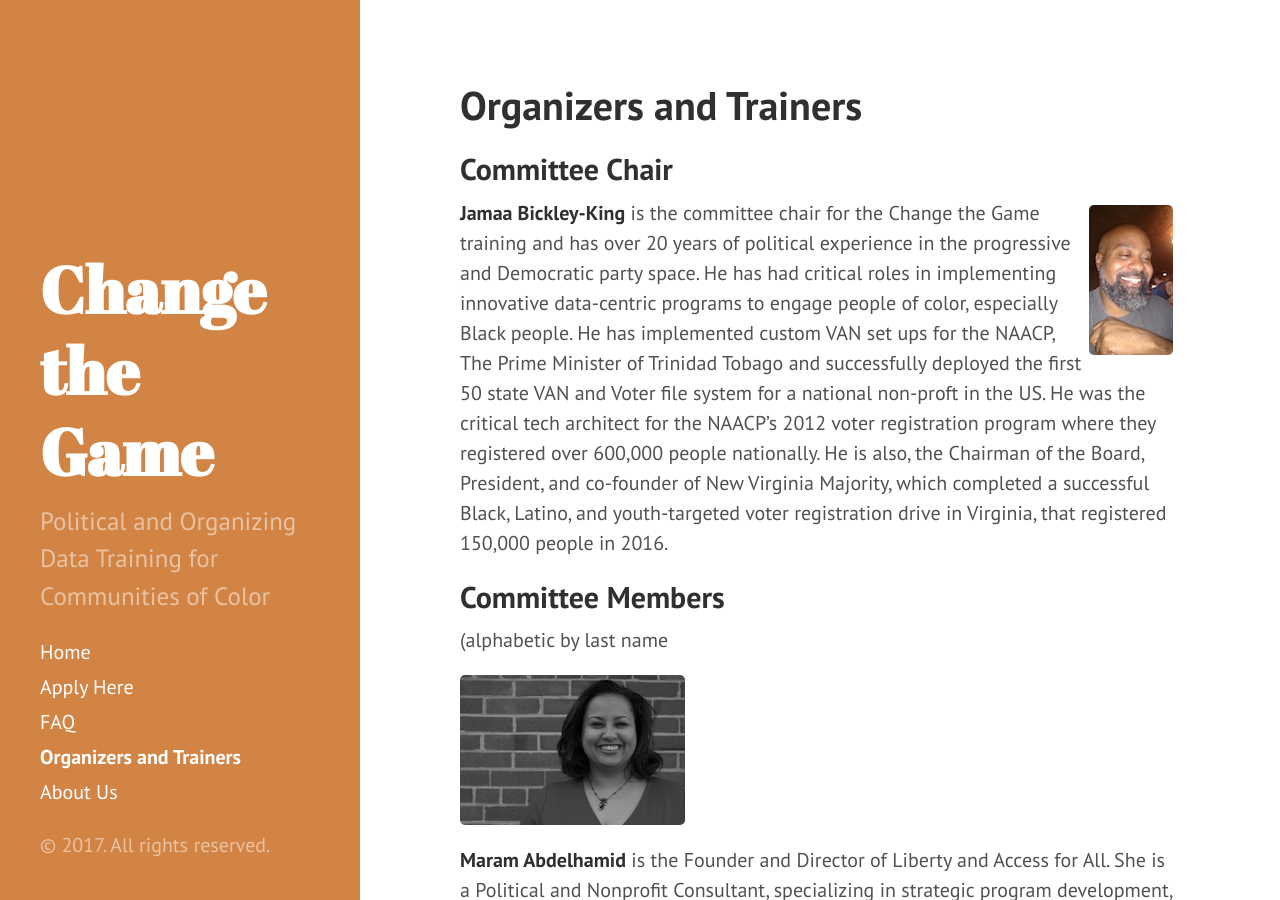
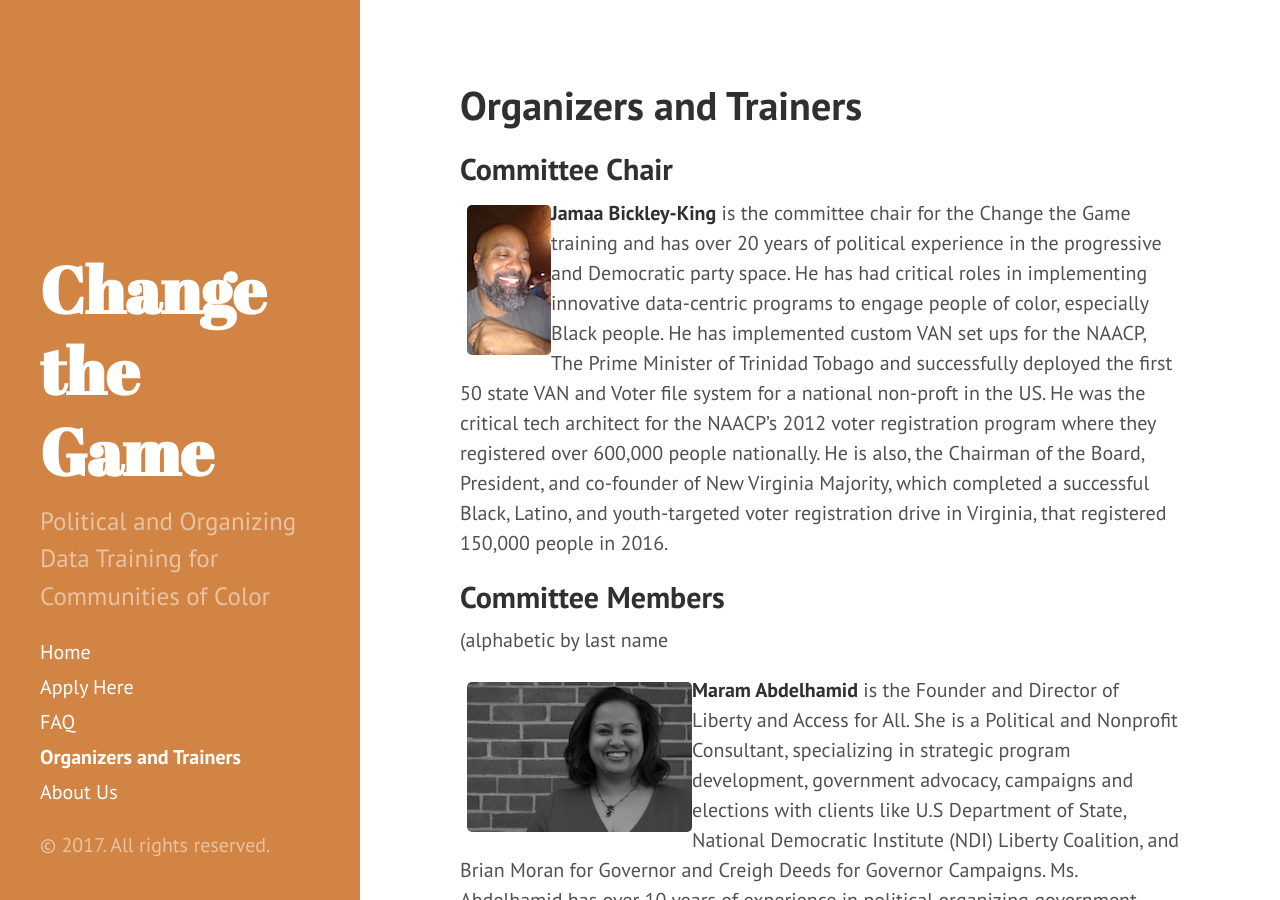
Before and after one commit to anniejw6/changethegame_site, a Jekyll site: the page built from trainers.md, in a window 1280 px wide and 900 px high. Built offline with Jekyll 4.4.1, drawn with Linux system fonts in a browser that asks for light colours.

Commit message:
Update trainers.md

```diff
--- a/trainers.md
+++ b/trainers.md
@@ -4,41 +4,41 @@ title: Organizers and Trainers
 ---
 ## **Committee Chair**
 
-![Jamaa Bickley-King]({{ site.url }}/public/Jamaa.jpg){:style="float: right;margin-right: 7px;margin-top: 7px;"}
+![Jamaa Bickley-King]({{ site.url }}/public/Jamaa.jpg){:style="float: left;margin-left: 7px;margin-top: 7px;"}
 **Jamaa Bickley-King** is the committee chair for the Change the Game training and has over 20 years of political experience in the progressive and Democratic party space. He has had critical roles in implementing innovative data-centric programs to engage people of color, especially Black people. He has implemented custom VAN set ups for the NAACP, The Prime Minister of Trinidad Tobago and successfully deployed the first 50 state VAN and Voter file system for a national non-proft in the US. He was the critical tech architect for the NAACP's 2012 voter registration program where they registered over 600,000 people nationally. He is also, the Chairman of the Board, President, and co-founder of New Virginia Majority, which completed a successful Black, Latino, and youth-targeted voter registration drive in Virginia, that registered 150,000 people in 2016.
 
 ## **Committee Members**
 
 (alphabetic by last name
 
-![Maram Abdelhamid]({{ site.url }}/public/Maram.jpg)
+![Maram Abdelhamid]({{ site.url }}/public/Maram.jpg){:style="float: left;margin-left: 7px;margin-top: 7px;"}
 **Maram Abdelhamid** is the Founder and Director of Liberty and Access for All. She is a Political and Nonprofit Consultant, specializing in strategic program development, government advocacy, campaigns and elections with clients like U.S Department of State, National Democratic Institute (NDI) Liberty Coalition, and Brian Moran for Governor and Creigh Deeds for Governor Campaigns. Ms. Abdelhamid has over 10 years of experience in political organizing government relations and advocacy. Abdelhamid began her career as a Legislative Assistant to Colorado State Rep Renee Sanchez. She then worked as the National Field Organizer for 21st Century Democrats, Deputy Campaign Manager for Representative Jim Moran of Virginia and served as the National Field and Political Director for Arab American Institute. Maram Abdelhamid has earned a bachelor’s degree from the University of Denver in Political Science and Economics.
 
-![Monifa Bandele]({{ site.url }}/public/Monifa.jpg)
+![Monifa Bandele]({{ site.url }}/public/Monifa.jpg){:style="float: left;margin-left: 7px;margin-top: 7px;"}
 Vice President for MomsRising.org, **Monifa Bandele** has more than 15 years of experience in policy analysis, communications, civic engagement organizing, and project management working with groups like the Brennan Center for Justice, Peoples Hurricane Relief Fund, and the National Coalition on Black Civic Participation. At MomsRising.org she manages the Healthy Kids and Maternal Justice campaigns, helping to increase children's access to healthy food, dismantle the school-to-prison pipeline, end mass incarceration, and making sure that every mother has justice. During her tenure at the Brennan Center as national field director for the Right to Vote Campaign, the coalition successfully change laws in five state expanding the franchise to more that 250,000 formerly incarcerated people. Finally, Monifa sits on the steering committee for Communities United for Police Reform and is an activist with the Malcolm X Grassroots Movement
 
-![Jennifer Cervella]({{ site.url }}/public/Jenn.jpg)
+![Jennifer Cervella]({{ site.url }}/public/Jenn.jpg){:style="float: left;margin-left: 7px;margin-top: 7px;"}
 **Jennifer Cervella** is the Data and Targeting Director at AFSCME International. Previously, she worked in data for the Texas Democratic Party. Jenn is a vital part of the data practitioner community, developing and maintaining a variety of data communications groups.
 
-![Bridgit Donnely]({{ site.url }}/public/Bridgit.jpg)
+![Bridgit Donnely]({{ site.url }}/public/Bridgit.jpg){:style="float: left;margin-left: 7px;margin-top: 7px;"}
 **Bridgit Donnely** has years of experience in data, including as a Data Bootcamp coordinator for New Organizing Institute. She has worked for Presidential campaigns and non-profits and has a degree in Public Policy from the University of Chicago. She also worked with the Data Science for Social Good program.
 
-![Katie Ellis]({{ site.url }}/public/Katie.jpg)
+![Katie Ellis]({{ site.url }}/public/Katie.jpg){:style="float: left;margin-left: 7px;margin-top: 7px;"}
 **Katie Ellis** is the founder and Executive Director of the Community Outreach Group, a consulting firm that manages field and organizing campaigns for Planned Parenthood and partner organizations working to create a world free from violence and discrimination. In a previous life, Katie ran data programs and trained on data, organizing, and digital strategy for the New Organizing Institute.
 
-![Jessica Garson]({{ site.url }}/public/Jess.png)
+![Jessica Garson]({{ site.url }}/public/Jess.png){:style="float: left;margin-left: 7px;margin-top: 7px;"}
 **Jess Garson** has been working as a data practioner for many years, specializing in programming languages such as Python. She has worked in data and analytics for ISL, Burston-Marstellar and National Educators Association. She got her degree in Political Science and Government at the University of Hartford.
 
-![Dessa Gypalo]({{ site.url }}/public/Dessa.jpg)
+![Dessa Gypalo]({{ site.url }}/public/Dessa.jpg){:style="float: left;margin-left: 7px;margin-top: 7px;"}
 **Dessa Gypalo** is the Director of Data Services at NGP VAN. She, and her team, support a variety of client data needs, including onboarding and data hygiene tasks. Previously, she was the National Data Manager for Enroll America. In that role, she lead the Data team in building a sustainable data and analytics infrastructure for use by thousands of staff and volunteers who were helping uninsured Americans understand the opportunities made available by health reform. Prior to that, Dessa was the Operation Vote, Digital, Political, and Voter Protection Data Manager for President Obama’s re-election campaign, where she helped streamline data processes and built data management tools for a variety of internal stakeholders. She got her start working in Chicago at a boutique public affairs firm where she led client engagement around data needs.
 
-![John Malloy]({{ site.url }}/public/John.png)
+![John Malloy]({{ site.url }}/public/John.png){:style="float: left;margin-left: 7px;margin-top: 7px;"}
 **John Malloy** is the Deputy Director of Data and Analytics for Planned Parenthood for America. He's previously worked in data and analytics for the Democractic Congressional Campaign Committee (DCCC), Enroll America and for America Votes in New Hampshire. He received his B.A. in Political Science from University of Kentucky.
 
-![Cristina Sinclaire]({{ site.url }}/public/Cristina.png)
+![Cristina Sinclaire]({{ site.url }}/public/Cristina.png){:style="float: left;margin-left: 7px;margin-top: 7px;"}
 **Cristina Sinclaire** is the Director of Client Services at Catalist, the data utility for the progressive movement. Previously she has managed electoral campaigns, built voter registration and civic data tools, and organized communities from California to South Africa. In her spare time, Cristina travels, plays cribbage and listens to NPR.
 
-![Lena Tom]({{ site.url }}/public/Lena.png)
+![Lena Tom]({{ site.url }}/public/Lena.png){:style="float: left;margin-left: 7px;margin-top: 7px;"}
 **Lena Tom** has 10 years of experience that include working with labor groups, environmental groups, small non-profits, legislative efforts, ballot measures, and both Obama Presidential elections, focusing on data and field programs. She is the Senior Engagement Manager at the Analyst Institute, providing coaching and resources as well as experiment implementation for partners. She has been with the Analyst Institute since 2016 and has worked in data & analytics implementing all aspects of data-driven programs. Lena serves on the boards of Inclusv and the North Side Community Federal Credit Union in Chicago, IL.
 
 **More on the trainers soon!**
```
